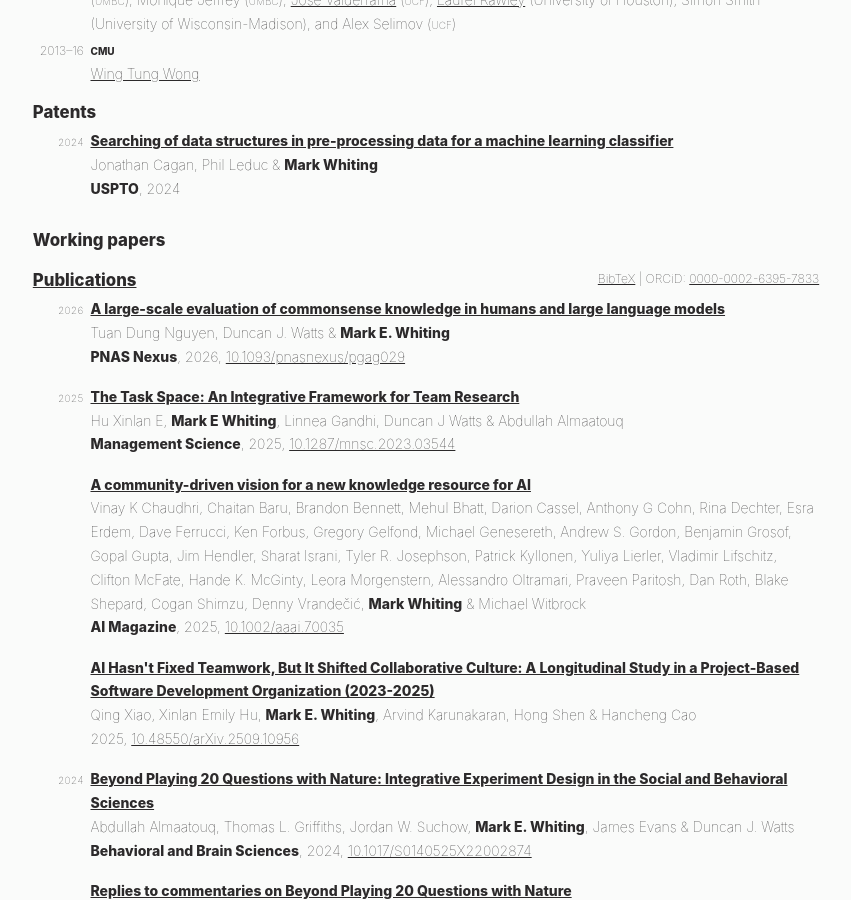
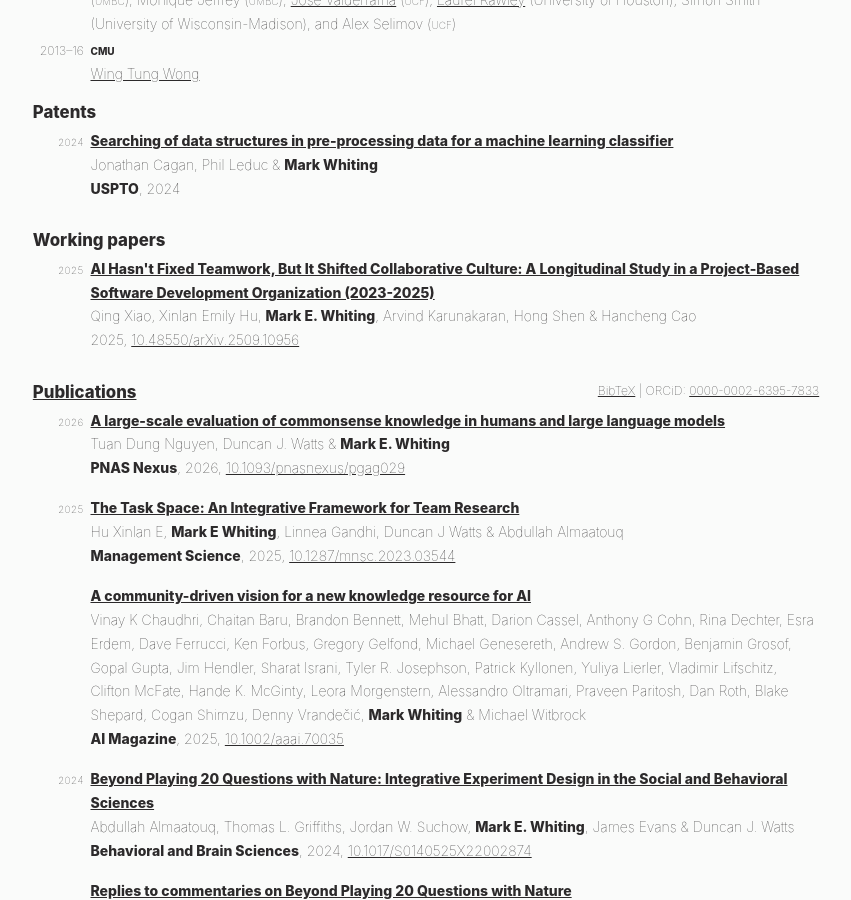
Before and after one commit to markwhiting/Whiting.me, a Jekyll site: the page built from cv.html, in a window 1280 px wide and 900 px high, scrolled down 2919 px. Shown: the whole window, without its empty margins (214-1065 px from the left). Built offline with Jekyll 4.4.1, drawn with Linux system fonts in a browser that asks for light colours; comment, search, counter and statistics services are not loaded.

Commit message:
Update cv.html to use 'unpublished' instead of 'draft' type
https://claude.ai/code/session_01KpWNcLN7jFHW8UwGX6b1wu

```diff
--- a/cv.html
+++ b/cv.html
@@ -134,7 +134,7 @@ yearShort = site.minima.date_format | default: "%y" -%}
   {%- assign years = site.data.publications | sort: "year" | reverse | map: "year" | uniq -%}
   {%- for focal_year in years -%}
   {%- if focal_year == nil -%}{%- continue -%}{%- endif -%}
-  {%- assign yearly_pubs = site.data.publications | where:"year", focal_year | where: "type", "draft" | uniq -%}
+  {%- assign yearly_pubs = site.data.publications | where:"year", focal_year | where: "type", "unpublished" | uniq -%}
   {%- for pub in yearly_pubs -%}
   <tr>
     {% if pub.year != "Upcoming" %}
```
Also changed, not shown: other parts of cv.html (+1 -1 lines).
